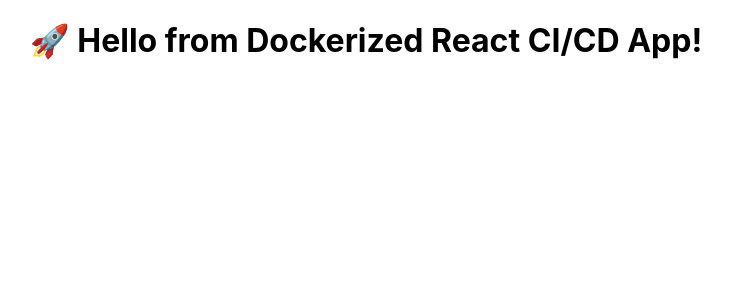
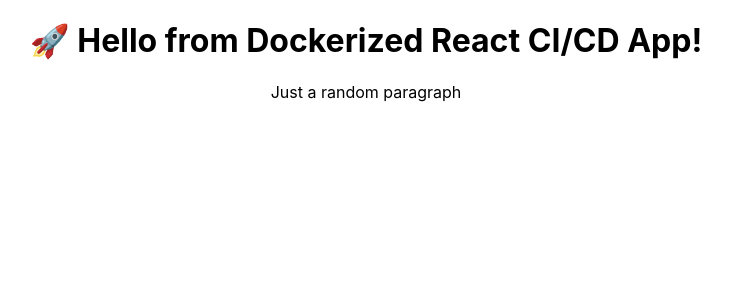
Before and after one commit to kovacsmmarci/cicd-docker, a React (Create React App) app: page / in a window 1280 px wide. Shown: the top 300 px of the page, without its empty margins (274-1005 px from the left). Built offline with nearby package versions, Linux system fonts and the light colour scheme.

Commit message:
change in app

```diff
--- a/src/App.js
+++ b/src/App.js
@@ -5,6 +5,7 @@ function App() {
   return (
      <div className="App">
         <h1>🚀 Hello from Dockerized React CI/CD App!</h1>
+	<p>Just a random paragraph</p>
      </div>
   );
 }
```
